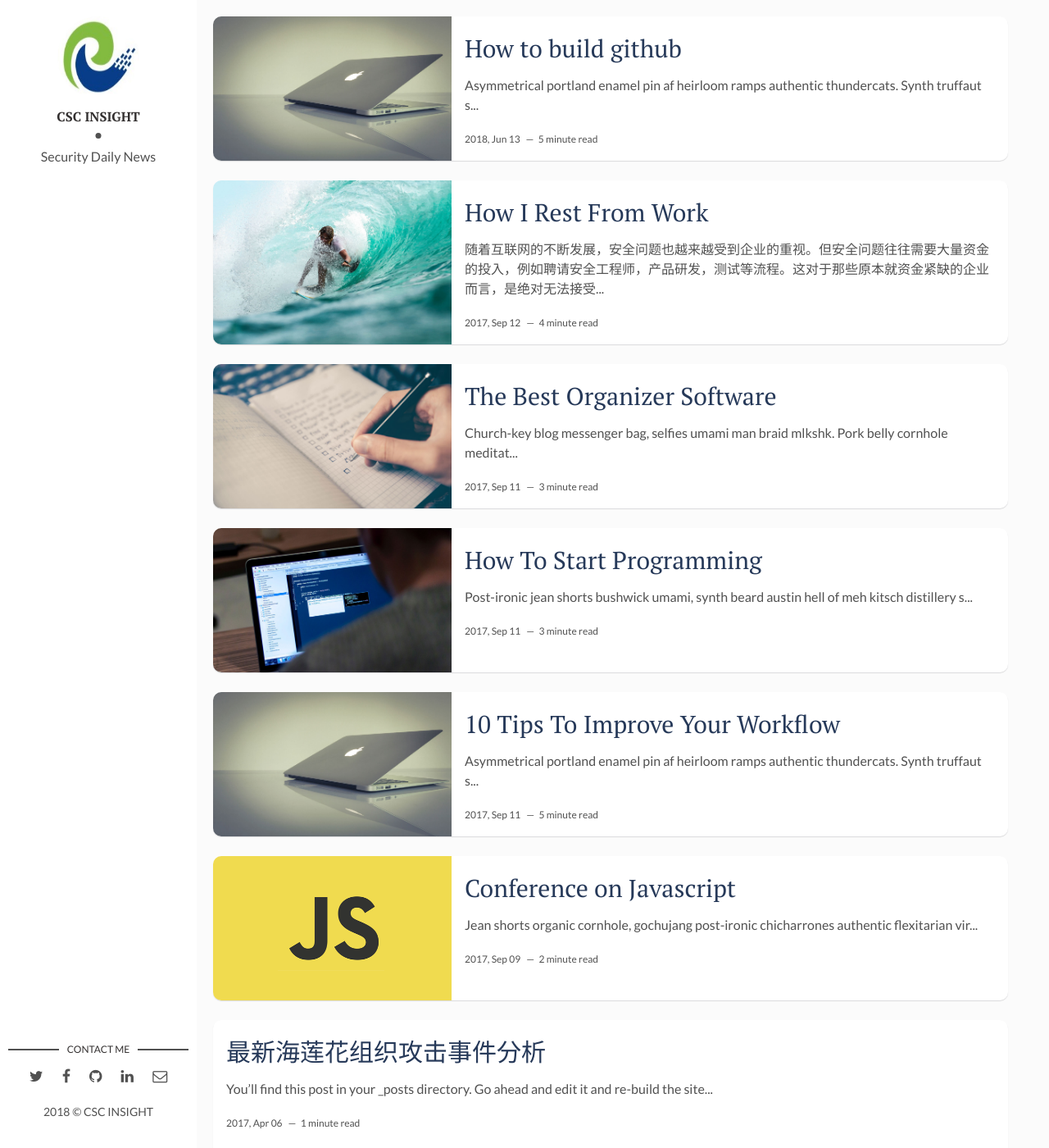
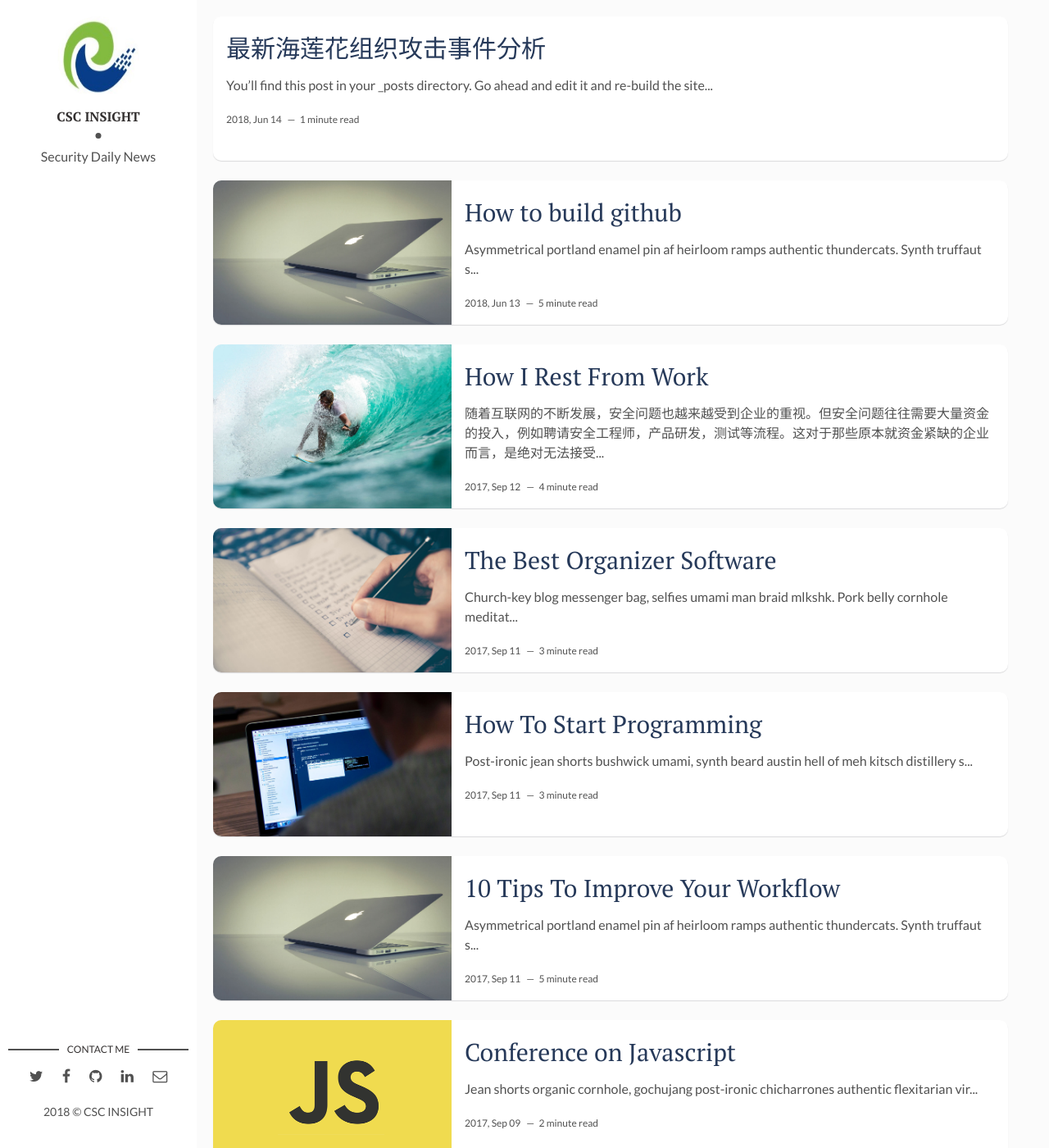
Before and after one commit to Marshalord/CSC005, a Jekyll site: the page built from index.html, in a window 1280 px wide and 1400 px high. Shown: the whole window at 82% size. Built offline with Jekyll 4.4.1, drawn with Linux system fonts in a browser that asks for light colours; the list of posts is cut into pages by our own code.

Commit message:
Fourth pages commit

```diff
--- a/_posts/2017-04-06-welcome-to-jekyll.markdown
+++ b/_posts/2017-04-06-welcome-to-jekyll.markdown
@@ -1,7 +1,7 @@
 ---
 layout: post
 title: "最新海莲花组织攻击事件分析"
-date: 2017-04-06 13:32:20 +0300
+date: 2018-06-14 13:32:20 +0300
 tourl: http://www.freebuf.com/articles/paper/174328.html
 description: You’ll find this post in your `_posts` directory. Go ahead and edit it and re-build the site to see your changes. # Add post description (optional)
 img:  # Add image post (optional)
```
